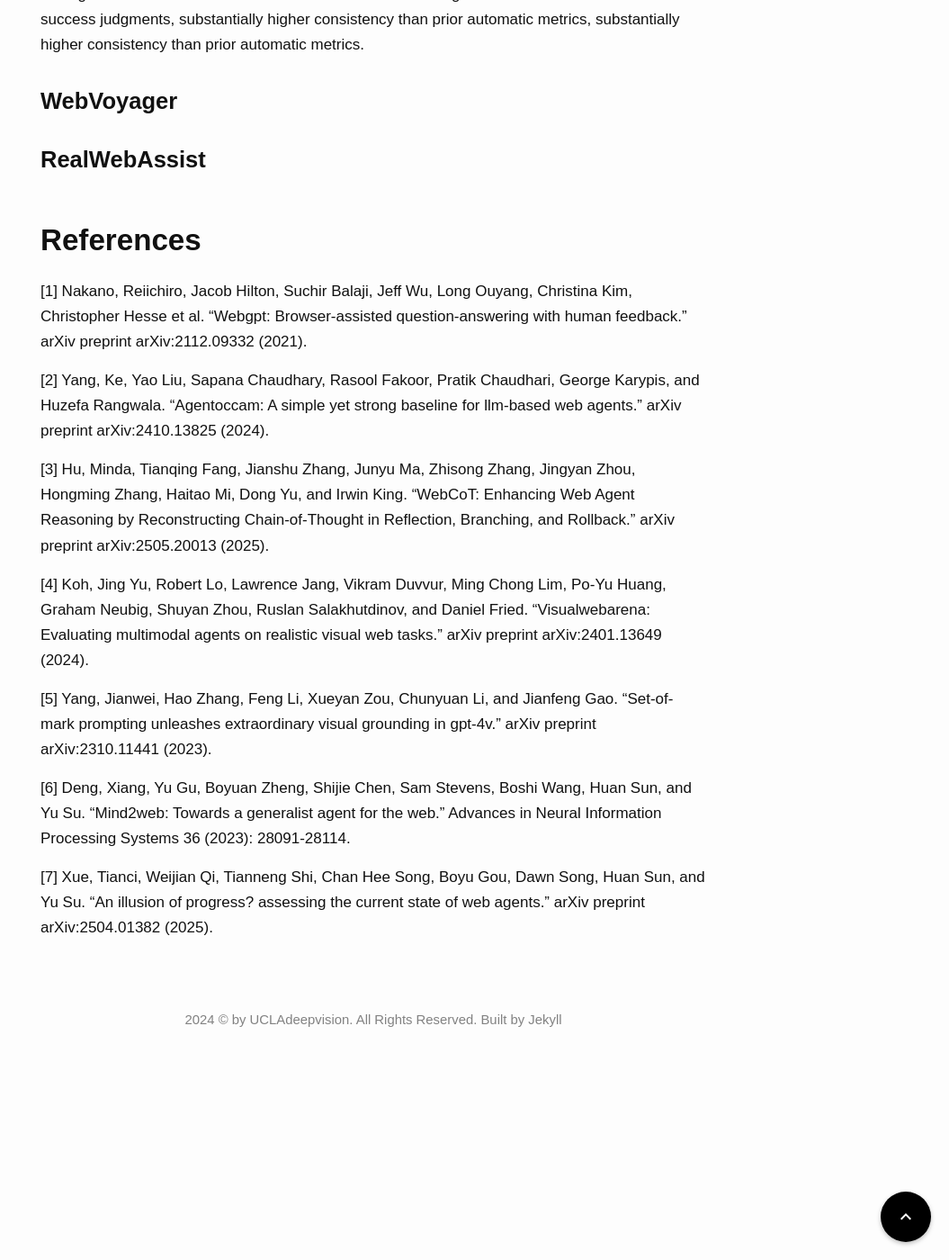
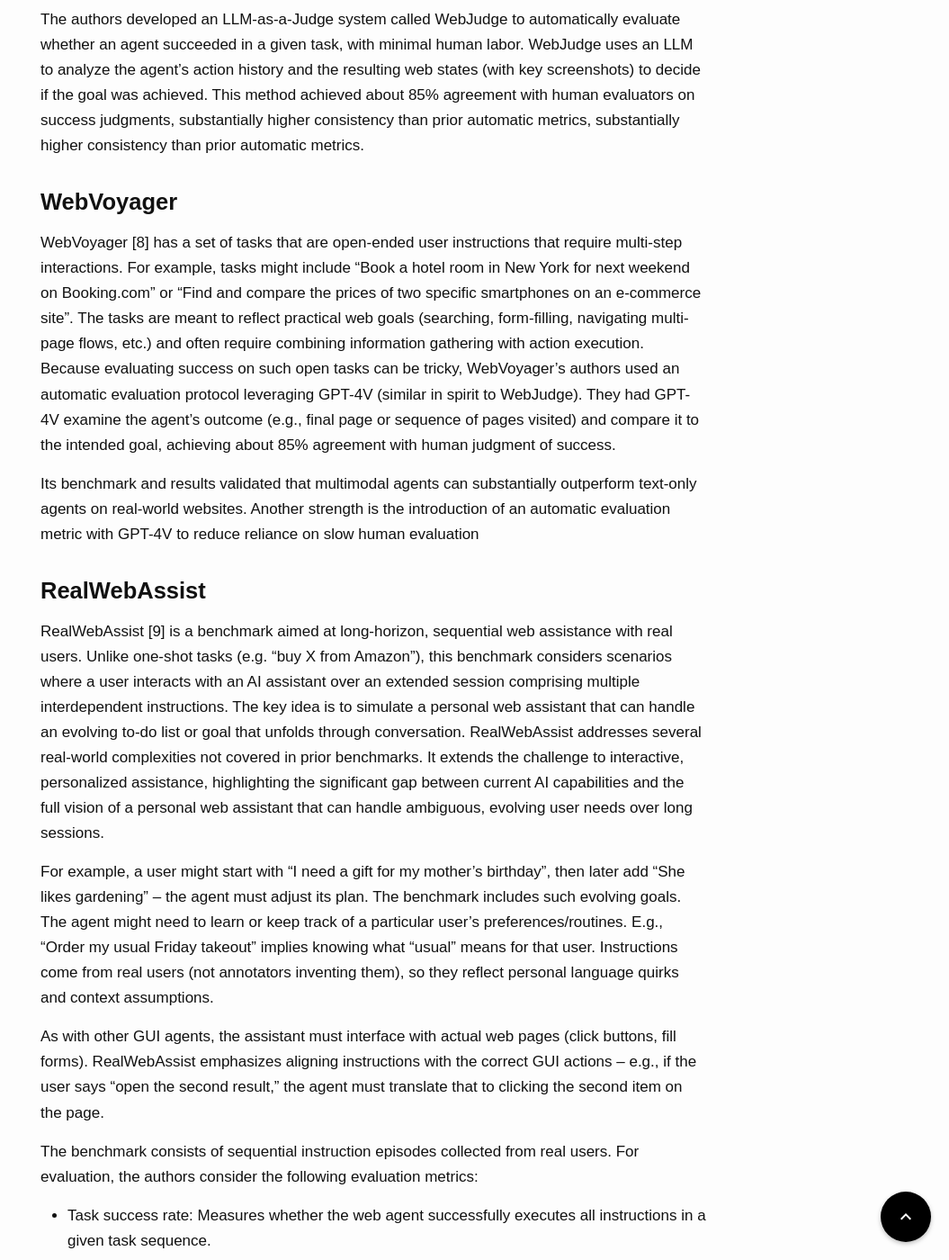
Before and after one commit to UCLAdeepvision/CS269-Projects-2025Spring, a Jekyll site: the page built from _posts/2025-06-03-student-27-WebAgent.md, in a window 1280 px wide and 1400 px high, scrolled down 4967 px. Shown: the whole window at 90% size, without its empty margins (225-1280 px from the left). Built offline with Jekyll 4.4.1, drawn with Linux system fonts in a browser that asks for light colours; some web fonts are replaced; comment, search, counter and statistics services are not loaded; some of the changed text lies outside the part shown.

Commit message:
benchmark section done

```diff
--- a/_posts/2025-06-03-student-27-WebAgent.md
+++ b/_posts/2025-06-03-student-27-WebAgent.md
@@ -64,7 +64,34 @@ The authors developed an LLM-as-a-Judge system called WebJudge to automatically
 
 ### WebVoyager
 
+WebVoyager [8] has a set of tasks that are open-ended user instructions that require multi-step interactions. For example, tasks might include “Book a hotel room in New York for next weekend on Booking.com” or “Find and compare the prices of two specific smartphones on an e-commerce site”. The tasks are meant to reflect practical web goals (searching, form-filling, navigating multi-page flows, etc.) and often require combining information gathering with action execution. Because evaluating success on such open tasks can be tricky, WebVoyager’s authors used an automatic evaluation protocol leveraging GPT-4V (similar in spirit to WebJudge). They had GPT-4V examine the agent’s outcome (e.g., final page or sequence of pages visited) and compare it to the intended goal, achieving about 85% agreement with human judgment of success.
+
+Its benchmark and results validated that multimodal agents can substantially outperform text-only agents on real-world websites. Another strength is the introduction of an automatic evaluation metric with GPT-4V to reduce reliance on slow human evaluation
+
 ### RealWebAssist
+
+RealWebAssist [9] is a benchmark aimed at long-horizon, sequential web assistance with real users. Unlike one-shot tasks (e.g. “buy X from Amazon”), this benchmark considers scenarios where a user interacts with an AI assistant over an extended session comprising multiple interdependent instructions. The key idea is to simulate a personal web assistant that can handle an evolving to-do list or goal that unfolds through conversation. RealWebAssist addresses several real-world complexities not covered in prior benchmarks. It extends the challenge to interactive, personalized assistance, highlighting the significant gap between current AI capabilities and the full vision of a personal web assistant that can handle ambiguous, evolving user needs over long sessions.
+
+For example, a user might start with “I need a gift for my mother’s birthday”, then later add “She likes gardening” – the agent must adjust its plan. The benchmark includes such evolving goals. The agent might need to learn or keep track of a particular user’s preferences/routines. E.g., “Order my usual Friday takeout” implies knowing what “usual” means for that user. Instructions come from real users (not annotators inventing them), so they reflect personal language quirks and context assumptions.
+
+As with other GUI agents, the assistant must interface with actual web pages (click buttons, fill forms). RealWebAssist emphasizes aligning instructions with the correct GUI actions – e.g., if the user says “open the second result,” the agent must translate that to clicking the second item on the page.
+
+The benchmark consists of sequential instruction episodes collected from real users. For evaluation, the authors consider the following evaluation metrics:
+- Task success rate: Measures whether the web agent successfully executes all instructions in a given task sequence.
+- Average progress: Calculates what percentage of instructions the agent completes correctly before making its first mistake in a task.
+- Step success rate: Evaluates the agent's performance in a controlled setting where it only needs to handle one instruction at a time, with all previous steps assumed to be completed successfully.
+
+## Backbone Vision-Language Models and UI Grounding
+
+
+## Architectures and Methods: Enhancing Reasoning in GUI Agents
+
+
+## Replication Study: Evaluating Qwen-2.5-VL as a GUI Agent
+
+
+## Conclusion
+
 
 ## References
 
@@ -81,3 +108,7 @@ The authors developed an LLM-as-a-Judge system called WebJudge to automatically
 [6] Deng, Xiang, Yu Gu, Boyuan Zheng, Shijie Chen, Sam Stevens, Boshi Wang, Huan Sun, and Yu Su. "Mind2web: Towards a generalist agent for the web." Advances in Neural Information Processing Systems 36 (2023): 28091-28114.
 
 [7] Xue, Tianci, Weijian Qi, Tianneng Shi, Chan Hee Song, Boyu Gou, Dawn Song, Huan Sun, and Yu Su. "An illusion of progress? assessing the current state of web agents." arXiv preprint arXiv:2504.01382 (2025).
+
+[8] He, Hongliang, Wenlin Yao, Kaixin Ma, Wenhao Yu, Yong Dai, Hongming Zhang, Zhenzhong Lan, and Dong Yu. "WebVoyager: Building an end-to-end web agent with large multimodal models." arXiv preprint arXiv:2401.13919 (2024).
+
+[9] Ye, Suyu, Haojun Shi, Darren Shih, Hyokun Yun, Tanya Roosta, and Tianmin Shu. "Realwebassist: A benchmark for long-horizon web assistance with real-world users." arXiv preprint arXiv:2504.10445 (2025).
```
Also changed, not shown: 2 other files.
